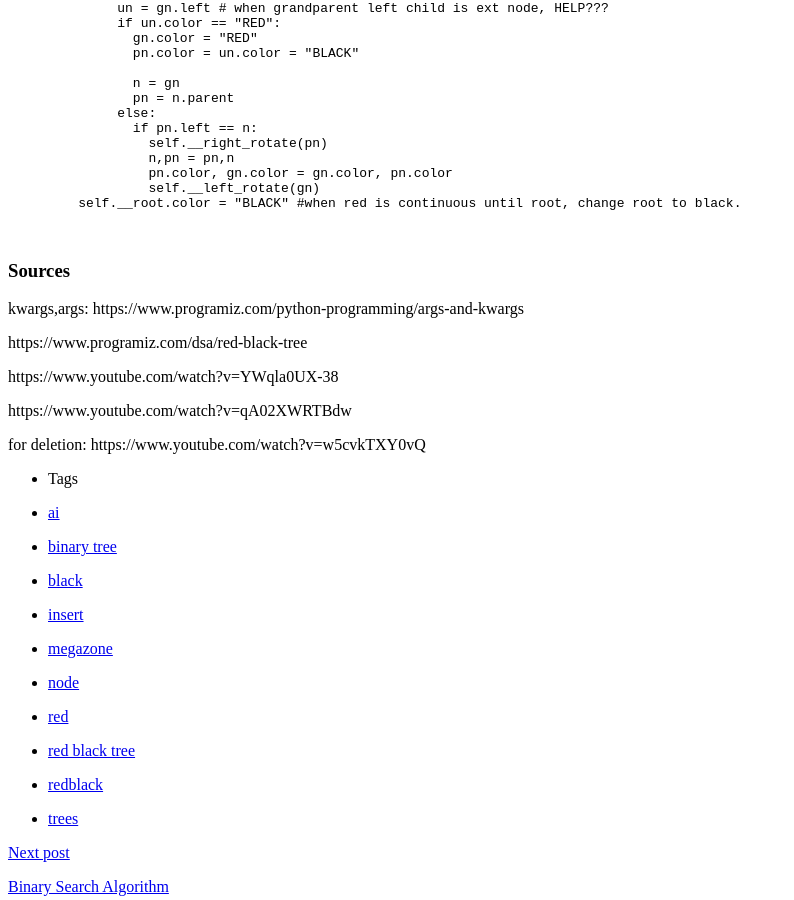
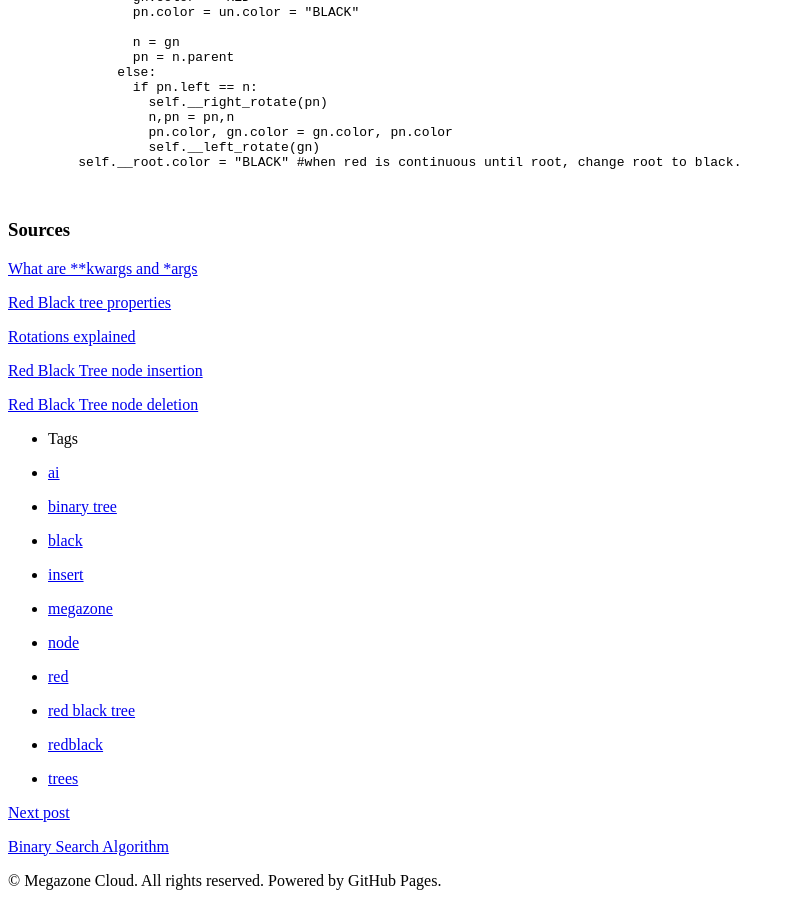
Before and after one commit to AlphaCode-AI/alphacode-ai.github.io, a Jekyll site: the page built from _posts/2022-02-15-redblacktrees.md, in a window 1280 px wide and 900 px high, scrolled down 8506 px. Shown: the whole window, without its empty margins (0-794 px from the left). Built offline with Jekyll 4.4.1, drawn with Linux system fonts in a browser that asks for light colours; comment, search, counter and statistics services are not loaded; some of the changed text lies outside the part shown.

Commit message:
Update 2022-02-15-redblacktrees.md

```diff
--- a/_posts/2022-02-15-redblacktrees.md
+++ b/_posts/2022-02-15-redblacktrees.md
@@ -80,8 +80,6 @@ When adding a node, the red-black balance must be kept. So there are operations
 
 #### Algorithm
 
-# if have time change color rule to start red and check if root + update yellow arrow position make more sense
-
 - [1] If tree is empty, first node (root node) is always black
 - [2] If tree is *not* empty, new node is always red
 - [3] If parent node is black - EXIT
@@ -285,12 +283,12 @@ def __right_rotate(self,n):
 
 # Sources
 
-kwargs,args: https://www.programiz.com/python-programming/args-and-kwargs
+[What are **kwargs and *args](https://www.programiz.com/python-programming/args-and-kwargs)
 
-https://www.programiz.com/dsa/red-black-tree
+[Red Black tree properties](https://www.programiz.com/dsa/red-black-tree)
 
-https://www.youtube.com/watch?v=YWqla0UX-38
+[Rotations explained](https://www.youtube.com/watch?v=YWqla0UX-38)
 
-https://www.youtube.com/watch?v=qA02XWRTBdw
+[Red Black Tree node insertion](https://www.youtube.com/watch?v=qA02XWRTBdw)
 
-for deletion: https://www.youtube.com/watch?v=w5cvkTXY0vQ
+[Red Black Tree node deletion](https://www.youtube.com/watch?v=w5cvkTXY0vQ)
```
Also changed, not shown: other parts of _posts/2022-02-15-redblacktrees.md (+3 -3 lines).
